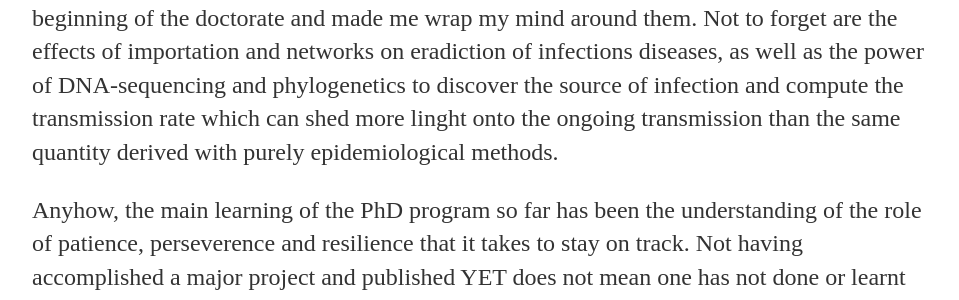
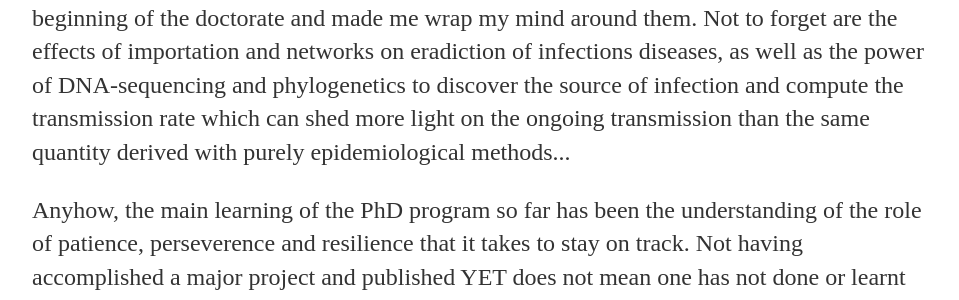
Before and after one commit to elizavetasemenova/elizavetasemenova.github.io, a Jekyll site: the page built from index.html, in a window 1280 px wide. Shown: the part 330-630 px from the top of the page, without its empty margins (160-1119 px from the left). Built offline with Jekyll 4.4.1, drawn with Linux system fonts in a browser that asks for light colours; some of the changed text lies outside the part shown.

Commit message:
Update index.html

```diff
--- a/index.html
+++ b/index.html
@@ -10,8 +10,8 @@ title: Liza Semenova, statistician in progress
 		is by far not the complete list of topics that have come up since the beginning of the doctorate
 		and made me wrap my mind around them. Not to forget are the effects of importation and networks on eradiction of
 		infections diseases, as well as the power of DNA-sequencing and phylogenetics to discover the source of infection and
-		compute the transmission rate which can shed more linght onto the ongoing transmission than the same quantity
-		derived with purely epidemiological methods.
+		compute the transmission rate which can shed more light on the ongoing transmission than the same quantity
+		derived with purely epidemiological methods...
 	</p>
 
 
```
